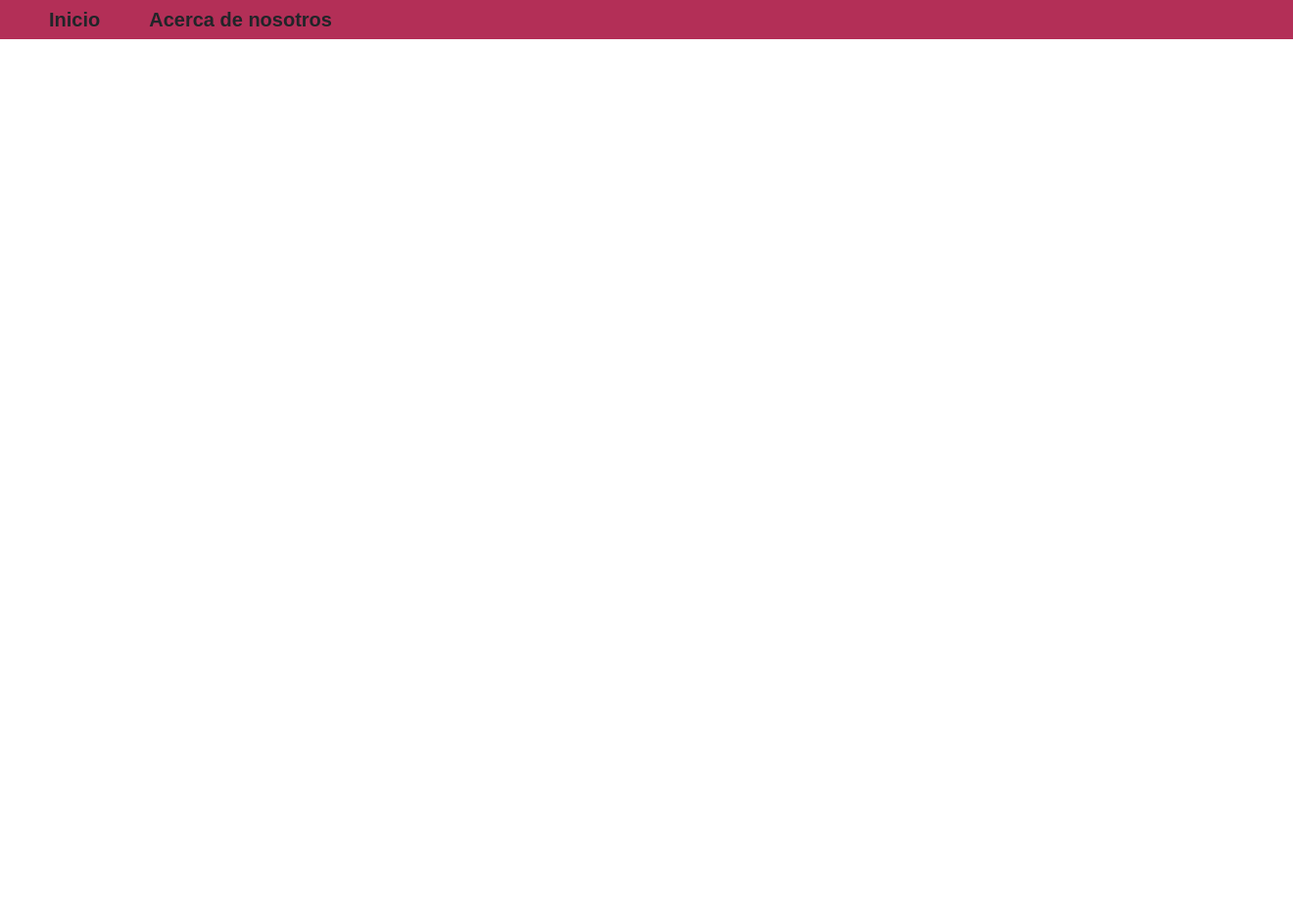
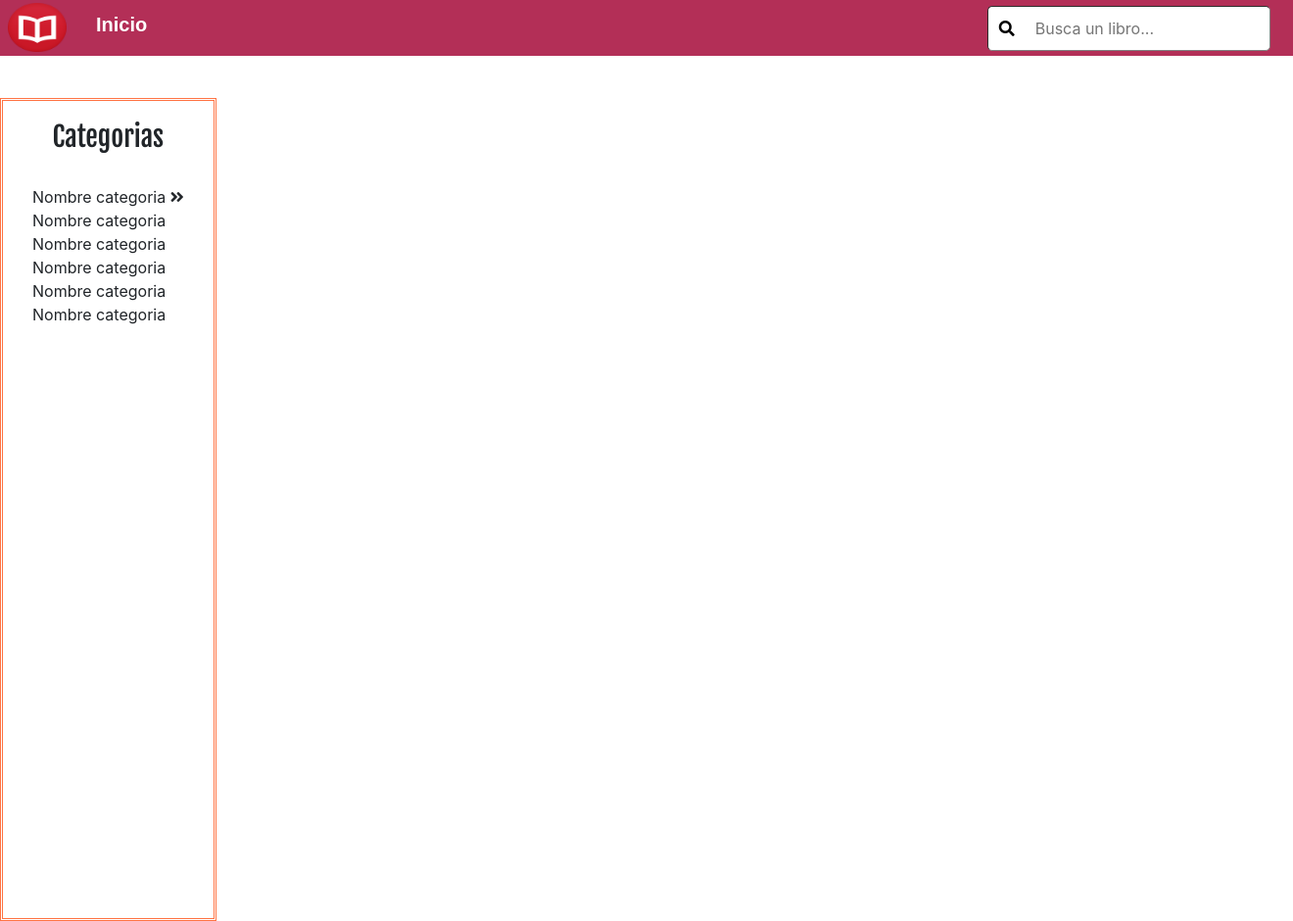
Before and after one commit to erichuang2015/Sistema-Bibliotecario, a PHP site: page /Inicio1.php in a window 1320 px wide. Shown: the whole page at 98% size. Before the commit the page ends 40 px from the top, so only its background shows below. Run offline with PHP 8.4, Linux system fonts and the light colour scheme; some libraries are stand-ins or nearby versions; some web fonts are replaced.

Commit message:
ultimo
xdxd

```diff
--- a/views/Inicio1.php
+++ b/views/Inicio1.php
@@ -6,18 +6,40 @@
 	<link rel="stylesheet" type="text/css" href="../views/css/Inicio1.css">
 	<link rel="stylesheet" type="text/css" href="../views/css/bootstrap.min.css">
 	<link rel="stylesheet" type="text/css" href="../views/css/fuentes.css">
+	<link rel="stylesheet" href="https://use.fontawesome.com/releases/v5.3.1/css/all.css" integrity="sha384-mzrmE5qonljUremFsqc01SB46JvROS7bZs3IO2EmfFsd15uHvIt+Y8vEf7N7fWAU" crossorigin="anonymous">
 </head>
 <body>
-	<div class="nav container-">
+	<div class="nav container-fluid">
+		<img src="../views/imagenes/books-icon.png">
 		<ul>
-			<li><a href=""></a>Acerca de nosotros</li>
-			<li><a href=""></a>Inicio</li>
+			<li><a href="#">Inicio</a></li>
 		</ul>
+		<div class="searchbar">
+			<form action="" method="get">
+				<button type="submit" name="buscar" id="search">
+					<li class="fas fa-search"></li>
+				</button>
+				<input type="text" name="busqueda" id="bar" placeholder="Busca un libro..." autocomplete="off">
+			</form>
 	</div>
-
-
-
-
+	<section>
+		<aside id="categorias">
+			<h3 align="center">Categorias</h3><br>
+			<span id="nomCat">Nombre categoria</span>
+			<i class="fas fa-angle-double-right"></i>
+			<br>
+			<span id="nomCat">Nombre categoria</span>
+			<br>
+			<span id="nomCat">Nombre categoria</span>
+			<br>
+			<span id="nomCat">Nombre categoria</span>
+			<br>
+			<span id="nomCat">Nombre categoria</span>
+			<br>
+			<span id="nomCat">Nombre categoria</span>
+			<br>
+		</aside>
+	</section>
 
 
 	<script src="../views/js/jquery.js"></script>
--- a/views/css/Inicio1.css
+++ b/views/css/Inicio1.css
@@ -8,20 +8,109 @@
 .nav{
 	background-color: rgba(171, 25, 69, 0.9);
 	padding-left: 20px ;
-	height: 40px;
+	height: 57px;
 
 }
 
 .nav li{
-	margin-left: 50px;
-	margin-top: 5px;
+	margin-left: 30px;
+	margin-top: 10px;
 	float: right;
+}
+
+.nav a{
 	font-family: 'Noto Serif JP', sans-serif;
 	font-weight: bold;
 	font-size: 20px;
+	color:#fff;
+}
+
+a:focus{
+	color:#fff;
+	text-decoration: none;
+}
+img{
+	width:60px;
+	height: 50px;
+	margin-top: 3px;
+	margin-left: 8px;
+}
+
+/* Barra de búsqueda */
+.searchbar {
+	display: inline-block;
+	position: relative;
+	left: 50%;
+	margin: 3px 200px;
+}
+
+.searchbar #search {
+	position: absolute;
+	left: 5px;
+	top:3px;
+	height: 46px;
+	border-width: 0px;
+	border-top: 1px inset grey;
+	border-left: 1px inset grey;
+	border-bottom: 1px inset grey;
+	border-radius: 5px 0px 0px 5px;
+	padding: 6px;
+	background-color: #ffffff;
+}
+
+.searchbar #search:focus {
+	outline: none;
+}
+
+.searchbar #search li {
+	margin: 5px;
+}
+
+.searchbar #bar {
+	margin-left: 44px;
+	margin-top: 3px;
+	border-top: 1px inset grey;
+	border-bottom: 1px inset grey;
+	border-right: 1px inset grey;
+	border-left: none;
+	border-radius: 0px 5px 5px 0px;
+	padding: 10px;
+	width: 80%;
 
 }
 
-.nav a{
+.searchbar #bar:focus {
+	outline: none;
+}
 
+/* fin barra de búsqueda */
+
+/* Categorias */
+#categorias {
+	padding: 20px 30px;
+	border:3px double #FF7343;
+	height: 105%;
+	display: inline-block;
+	position: absolute;
+	top: 100px;
+	left: 0px;
 }
+
+aside h3{
+	font-family: 'Fjalla One', sans-serif;
+}
+
+#down {
+	display: inline-block;
+	padding: 5px;
+}
+
+#libros li {
+	margin-left: 20px;
+}
+
+#down:active .nomCat {
+	display: none;
+}
+
+/* fin categorias*/
--- a/views/css/fuentes.css
+++ b/views/css/fuentes.css
@@ -7,3 +7,4 @@
 @import url('https://fonts.googleapis.com/css?family=Quicksand');
 @import url('https://fonts.googleapis.com/css?family=Noto+Serif+JP');
 @import url('https://fonts.googleapis.com/css?family=Lobster');
+@import url('https://fonts.googleapis.com/css?family=Fjalla+One');
```
Also changed, not shown: views/css/inicio.css (deleted, +0 -45 lines), views/inicio.php (deleted, +0 -35 lines), views/imagenes/books-icon.png (added).
